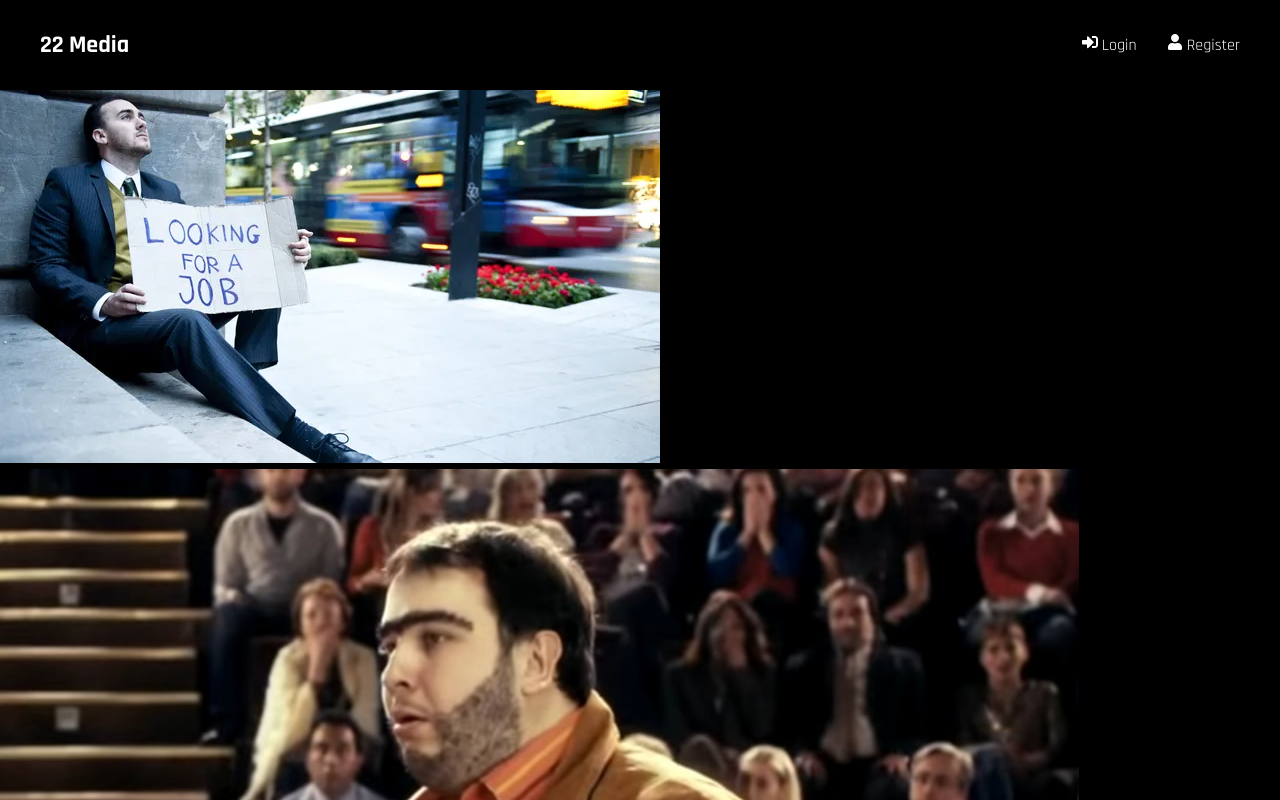
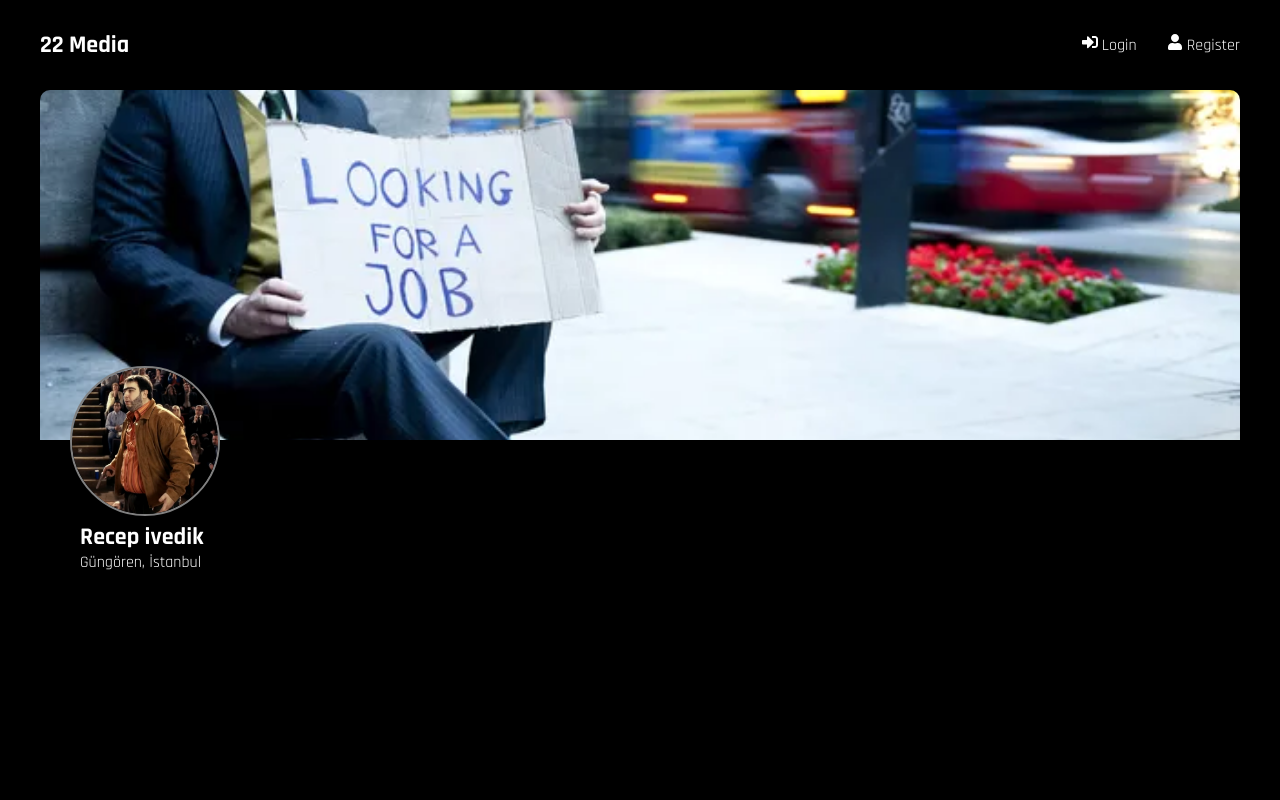
Before and after one commit to cihandundar/social-media, a React (Create React App) app: page /profile in a window 1280 px wide. Shown: the top 800 px of the page. Built offline with nearby package versions, Linux system fonts and the light colour scheme.

Commit message:
style sheets edited

```diff
--- a/src/styles/components/_header.scss
+++ b/src/styles/components/_header.scss
@@ -22,4 +22,6 @@ li:not(:last-child) {
   background-color: #fff;
   padding: 10px 30px;
   font-weight: bold;
+  color: #000;
+  cursor: pointer;
 }
--- /dev/null
+++ b/src/styles/components/_post.scss
@@ -0,0 +1,46 @@
+.post {
+  width: 50%;
+}
+
+.card {
+  -webkit-box-shadow: 0px 0px 5px 0px rgba(255, 255, 255, 1);
+  -moz-box-shadow: 0px 0px 5px 0px rgba(255, 255, 255, 1);
+  box-shadow: 0px 0px 5px 0px rgba(255, 255, 255, 1);
+  margin-bottom: 30px;
+  padding: 20px;
+  &__title {
+    display: flex;
+    align-items: center;
+    justify-content: space-between;
+    &__wrapper {
+      display: flex;
+      align-items: center;
+      margin-bottom: 20px;
+      > h3 {
+        margin-left: 15px;
+        color: #fff;
+      }
+    }
+    &__img {
+      > img {
+        width: 50px;
+        border-radius: 50%;
+      }
+    }
+
+    &__follow {
+      margin-bottom: 15px;
+    }
+  }
+
+  &__content {
+    > img {
+      width: 100%;
+    }
+    &__description {
+      > p {
+        color: #fff;
+      }
+    }
+  }
+}
--- a/src/styles/components/index.scss
+++ b/src/styles/components/index.scss
@@ -1 +1,2 @@
 @import "header";
+@import "post";
--- a/src/styles/main.scss
+++ b/src/styles/main.scss
@@ -8,12 +8,13 @@
   padding: 0;
   box-sizing: border-box;
   font-family: "Rajdhani", sans-serif;
+}
+
+body {
   background-color: #000;
 }
-
 li {
   list-style-type: none;
-  color: #fff;
 }
 
 a {
@@ -22,6 +23,12 @@ a {
 }
 
 h1 {
-  color: #fff;
   margin-bottom: 10px;
 }
+
+main {
+  max-width: 1200px;
+  margin: 0 auto;
+  display: flex;
+  justify-content: space-between;
+}
--- /dev/null
+++ b/src/styles/pages/_profile.scss
@@ -0,0 +1,34 @@
+.profile {
+  &__container {
+    max-width: 1200px;
+    margin: 0 auto;
+  }
+  &__background {
+    position: relative;
+    > img {
+      width: 100%;
+      height: 350px;
+      border-top-left-radius: 10px;
+      border-top-right-radius: 10px;
+      object-fit: cover;
+    }
+    &__content {
+      position: relative;
+      bottom: 80px;
+      left: 30px;
+      background: none;
+      > img {
+        border: 2px solid gray;
+        width: 150px;
+        border-radius: 50%;
+      }
+      &__title {
+        margin-left: 10px;
+        > h2,
+        p {
+          color: #fff;
+        }
+      }
+    }
+  }
+}
--- a/src/styles/pages/_register.scss
+++ b/src/styles/pages/_register.scss
@@ -16,15 +16,11 @@
 .form {
   &__group {
     > input {
-      color: #fff;
       border: 1px solid gray;
       width: 300px;
       height: 45px;
       padding: 10px;
       margin-bottom: 10px;
-      &::placeholder {
-        color: #fff;
-      }
     }
     > button {
       width: 100%;
@@ -33,6 +29,7 @@
       cursor: pointer;
       font-size: 1rem;
       font-weight: bold;
+      color: #000;
     }
   }
 }
--- a/src/styles/pages/index.scss
+++ b/src/styles/pages/index.scss
@@ -1 +1,2 @@
 @import "register";
+@import "profile";
```
